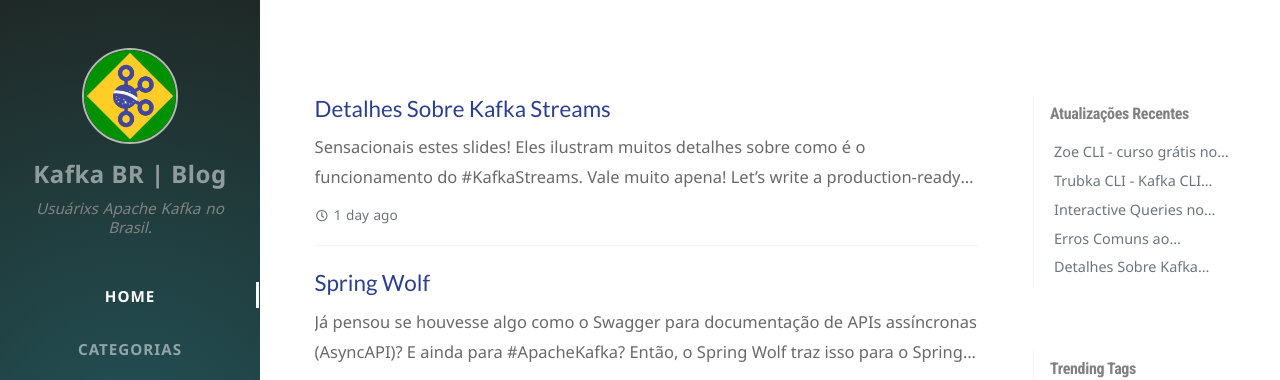
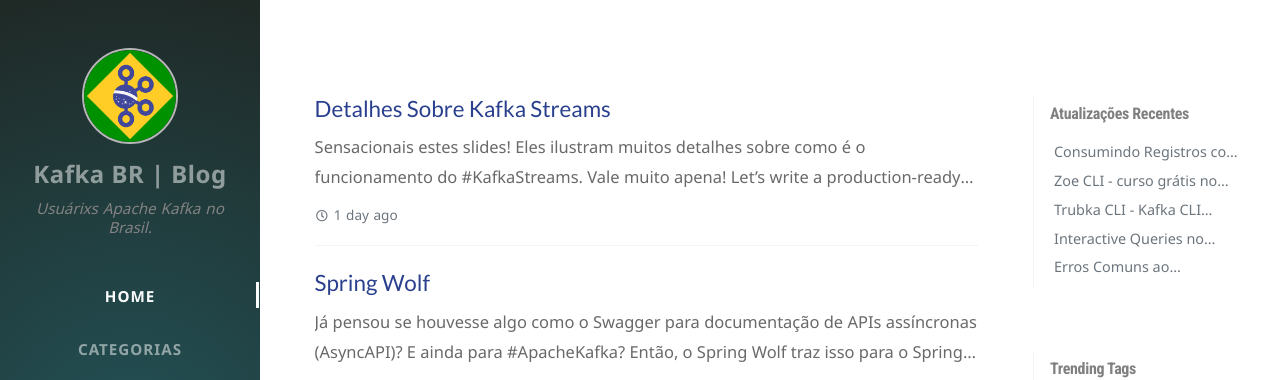
Before and after one commit to fabiojose/kafkabr-blog, a Jekyll site: the page built from index.html, in a window 1280 px wide. Shown: the top 380 px of the page. Built offline with Jekyll 4.4.1, drawn with Linux system fonts in a browser that asks for light colours; nearby versions of some CDN libraries; the list of posts is cut into pages by our own code; comment, search, counter and statistics services are not loaded.

```diff
--- a/_data/updates.yml
+++ b/_data/updates.yml
@@ -22,3 +22,6 @@
 -
   filename: 'offloading-mainframe'
   lastmod: '2020-07-19 18:08:37 -0300'
+-
+  filename: 'consumindo-registros-com-spring'
+  lastmod: '2020-07-21 16:30:34 -0300'
```
